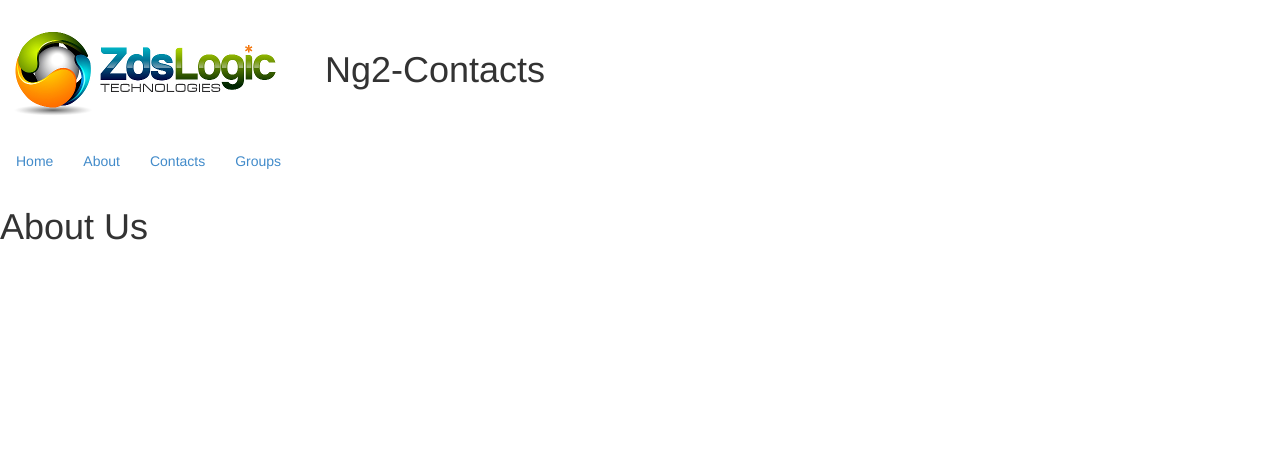
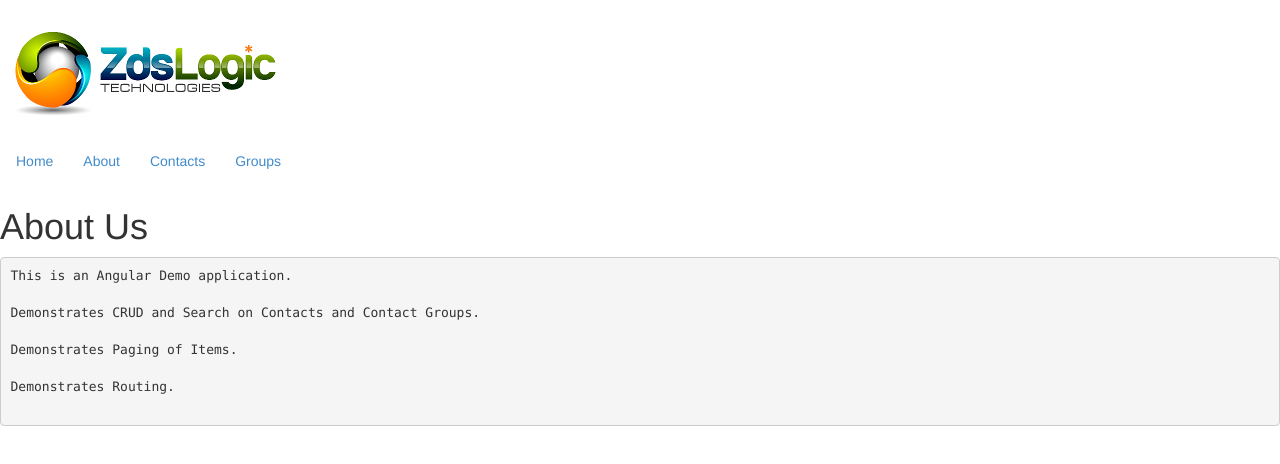
Before and after one commit to ralic/ng2-contacts, an Angular app: page /about in a window 1280 px wide. Shown: the top 464 px of the page. Built offline with nearby package versions, Linux system fonts and the light colour scheme.

Commit message:
Cleanup.

```diff
--- a/src/app/about/about.component.html
+++ b/src/app/about/about.component.html
@@ -1 +1,12 @@
 <h1>About Us</h1>
+
+<pre>
+This is an Angular Demo application.
+
+Demonstrates CRUD and Search on Contacts and Contact Groups.
+
+Demonstrates Paging of Items.
+
+Demonstrates Routing.
+
+</pre>
--- a/src/app/app.component.html
+++ b/src/app/app.component.html
@@ -1,6 +1,10 @@
 <h1>
+
+<a href="http://www.zdslogic.com" target="_blank">
 	<img src="assets/ZdsLogic_Technologies_Small.png"
-		alt="ZdsLogic Technologies"> {{title}}
+		alt="ZdsLogic Technologies">
+</a>
+<!--  {{title}} -->
 </h1>
 <!--
 <nav class="navbar navbar-fixed-top navbar-dark bg-inverse">
--- a/src/app/group-list/group-list.component.html
+++ b/src/app/group-list/group-list.component.html
@@ -2,7 +2,7 @@
 
     <div id="top" class="row">
         <div class="col-sm-3">
-            <h2>Groups</h2>
+            <h2>Contact Groups</h2>
         </div>
         <div class="col-sm-6">
 
--- a/src/app/home/home.component.html
+++ b/src/app/home/home.component.html
@@ -1 +1,8 @@
 <h1>Welcome Home!</h1>
+
+<pre>
+This is an Angular Demo application.
+
+
+
+</pre>
```
